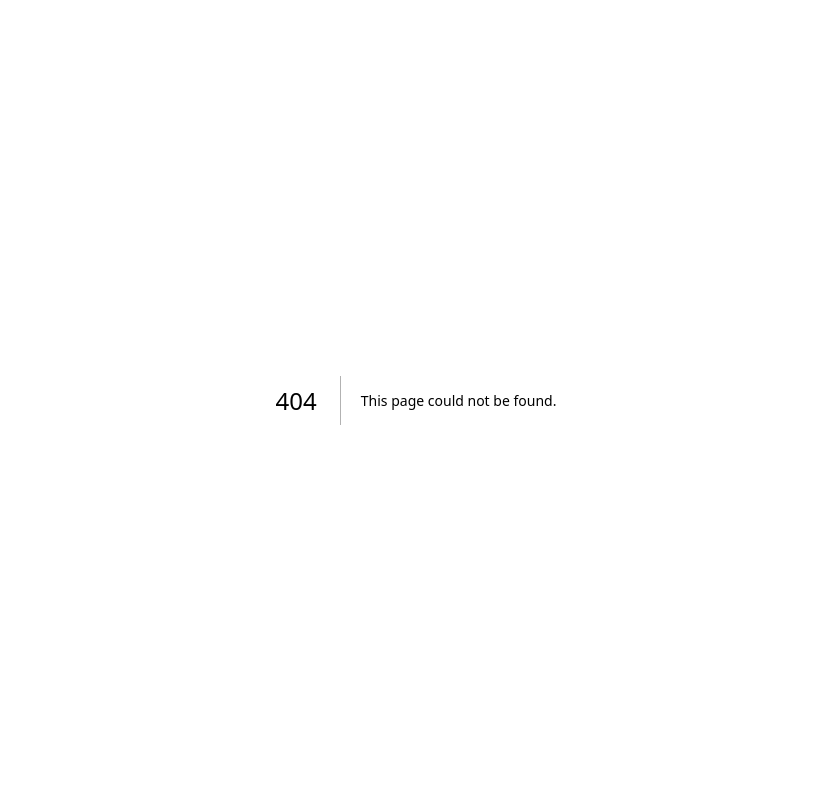
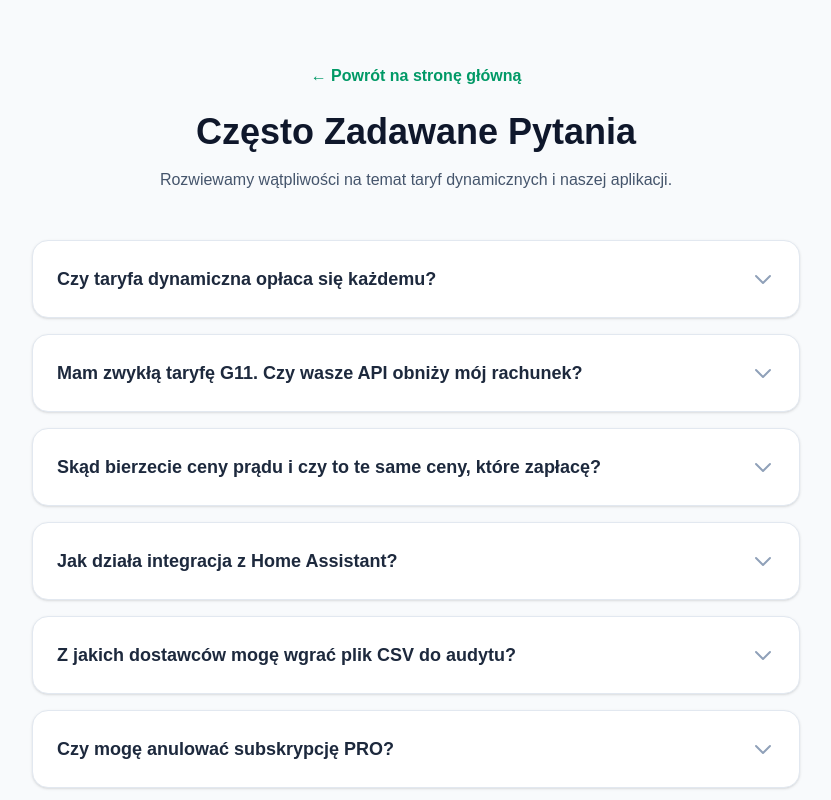
Before and after one commit to dominikgar/energy-optimizer-ui, a Next.js app: page /faq in a window 1280 px wide. Before the commit this address had no page. Shown: the top 800 px of the page, without its empty margins (224-1055 px from the left). Built offline with nearby package versions, Linux system fonts and the light colour scheme.

Commit message:
faq added

```diff
--- /dev/null
+++ b/app/faq/page.tsx
@@ -0,0 +1,79 @@
+import React from 'react';
+import Link from 'next/link';
+
+export const metadata = {
+  title: 'FAQ - Często Zadawane Pytania | EnergyOptimizer',
+  description: 'Masz pytania dotyczące taryf dynamicznych, naszego kalkulatora lub integracji z Home Assistant? Znajdź odpowiedzi tutaj.',
+};
+
+export default function FaqPage() {
+  const faqs = [
+    {
+      question: "Czy taryfa dynamiczna opłaca się każdemu?",
+      answer: "Nie. Dlatego stworzyliśmy nasz darmowy kalkulator. Jeśli zużywasz prąd głównie wieczorami (np. w szczycie między 19:00 a 21:00) i nie masz jak tego zmienić, taryfa dynamiczna może podnieść Twoje rachunki. Jeśli jednak masz pompę ciepła, bojler lub samochód elektryczny i możesz uruchamiać je w ciągu dnia (gdy prąd z giełdy jest najtańszy), oszczędności mogą sięgać nawet 30-40%."
+    },
+    {
+      question: "Mam zwykłą taryfę G11. Czy wasze API obniży mój rachunek?",
+      answer: "Nie. W taryfie G11 płacisz stałą stawkę za prąd przez całą dobę. Przesuwanie zużycia na tańsze godziny giełdowe nic nie zmieni na Twoim rachunku. Nasze API automatyzacji (wersja PRO) jest przeznaczone dla osób, które podpisały ze swoim dostawcą aneks na tzw. Taryfę Dynamiczną, w której cena prądu zmienia się co godzinę."
+    },
+    {
+      question: "Skąd bierzecie ceny prądu i czy to te same ceny, które zapłacę?",
+      answer: "Pobieramy oficjalne, darmowe dane o Rynkowej Cenie Energii (RCE) z Polskich Sieci Elektroenergetycznych (PSE). Taryfy dynamiczne u sprzedawców opierają się na bliźniaczym wskaźniku RDN z Towarowej Giełdy Energii. Chociaż wykresy RCE idealnie pokrywają się z dołkami i górkami na giełdzie (co pozwala bezbłędnie namierzyć najtańsze okna do grzania w Home Assistant), pamiętaj, że do nagiej ceny giełdowej Twój dostawca doliczy opłaty dystrybucyjne, marżę i podatek VAT."
+    },
+    {
+      question: "Jak działa integracja z Home Assistant?",
+      answer: "Po wykupieniu dostępu PRO otrzymujesz unikalny klucz API. Wystarczy skopiować kilka linijek kodu z Twojego panelu do pliku configuration.yaml w Home Assistant. Twoja centrala zacznie automatycznie pobierać informacje o aktualnych cenach oraz najtańszych blokach godzinowych na dziś i na jutro. Możesz użyć tych danych (jako encji) do tworzenia własnych automatyzacji, np.: 'Jeśli obecna godzina mieści się w najtańszym oknie, włącz pompę ciepła na 100%'."
+    },
+    {
+      question: "Z jakich dostawców mogę wgrać plik CSV do audytu?",
+      answer: "Obecnie wspieramy pliki historii zużycia z systemów eLicznik (Tauron), eBOK (PGE), eBOK (Enea) oraz Mój Licznik (Energa). Plik musi pochodzić z licznika zdalnego odczytu i zawierać dane z rozdzielczością godzinową lub 15-minutową."
+    },
+    {
+      question: "Czy mogę anulować subskrypcję PRO?",
+      answer: "Oczywiście, w każdej chwili. Płatności i subskrypcje są obsługiwane przez globalnego operatora płatności Stripe. Wystarczy kliknąć przycisk w panelu użytkownika, aby zarządzać subskrypcją lub z niej zrezygnować bez żadnych dodatkowych pytań."
+    }
+  ];
+
+  return (
+    <div className="min-h-screen bg-slate-50 py-16 px-4">
+      <div className="max-w-3xl mx-auto">
+        <div className="mb-12 text-center">
+          <Link href="/" className="text-emerald-600 font-semibold hover:text-emerald-700 transition-colors mb-6 inline-block">
+            &larr; Powrót na stronę główną
+          </Link>
+          <h1 className="text-4xl font-black text-slate-900 mb-4">Często Zadawane Pytania</h1>
+          <p className="text-slate-600">Rozwiewamy wątpliwości na temat taryf dynamicznych i naszej aplikacji.</p>
+        </div>
+
+        <div className="space-y-4">
+          {faqs.map((faq, index) => (
+            <details
+              key={index}
+              className="group bg-white rounded-2xl border border-slate-200 shadow-sm overflow-hidden [&_summary::-webkit-details-marker]:hidden"
+            >
+              <summary className="flex items-center justify-between p-6 cursor-pointer font-bold text-slate-800 hover:text-emerald-600 transition-colors">
+                <span className="text-lg">{faq.question}</span>
+                <span className="ml-4 flex-shrink-0 transition-transform duration-300 group-open:-rotate-180">
+                  <svg className="w-6 h-6 text-slate-400 group-hover:text-emerald-500" fill="none" viewBox="0 0 24 24" stroke="currentColor">
+                    <path strokeLinecap="round" strokeLinejoin="round" strokeWidth={2} d="M19 9l-7 7-7-7" />
+                  </svg>
+                </span>
+              </summary>
+              <div className="p-6 pt-0 text-slate-600 leading-relaxed border-t border-slate-100 mt-2">
+                {faq.answer}
+              </div>
+            </details>
+          ))}
+        </div>
+
+        <div className="mt-16 bg-emerald-50 border border-emerald-100 rounded-3xl p-8 text-center">
+          <h2 className="text-2xl font-bold text-slate-900 mb-4">Nie znalazłeś odpowiedzi?</h2>
+          <p className="text-slate-600 mb-6">Napisz do nas, chętnie pomożemy Ci przeanalizować Twoją sytuację.</p>
+          <a href="mailto:kontakt@energyoptimizer.pl" className="inline-block bg-emerald-600 text-white font-bold py-3 px-8 rounded-xl hover:bg-emerald-700 transition-colors">
+            Napisz wiadomość
+          </a>
+        </div>
+      </div>
+    </div>
+  );
+}
--- a/middleware.ts
+++ b/middleware.ts
@@ -3,6 +3,7 @@ import { clerkMiddleware, createRouteMatcher } from "@clerk/nextjs/server";
 // Dodajemy /polityka i /regulamin oraz ścieżki API do ścieżek publicznych
 const isPublicRoute = createRouteMatcher([
   '/',
+  '/faq',
   '/polityka',
   '/regulamin',
   '/api/webhook/stripe(.*)',
```
